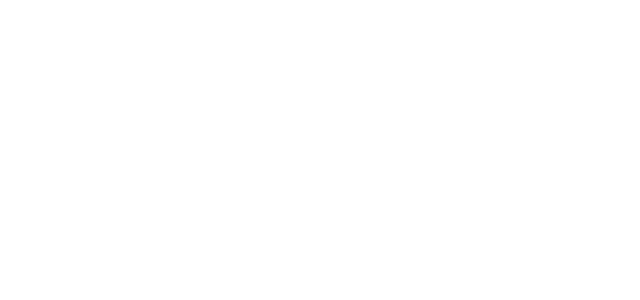
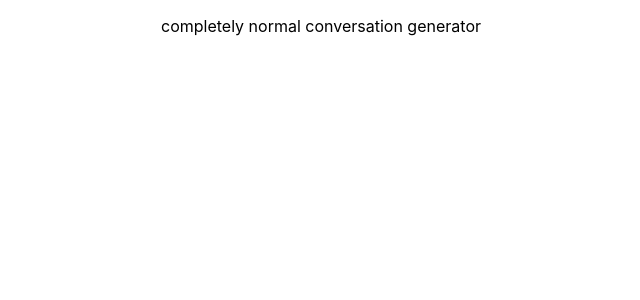
Before and after one commit to Djontleman/normal-conversation, a React (Create React App) app: page / in a window 1280 px wide. Shown: the top 300 px of the page, without its empty margins (319-959 px from the left). Built offline with nearby package versions, Linux system fonts and the light colour scheme.

Commit message:
feat: display page title

```diff
--- a/src/App.js
+++ b/src/App.js
@@ -1,10 +1,9 @@
-
 import './App.css';
 
-function App() {
+const App = () => {
   return (
     <div className="App">
-
+      <p>completely normal conversation generator</p>
     </div>
   );
 }
```
